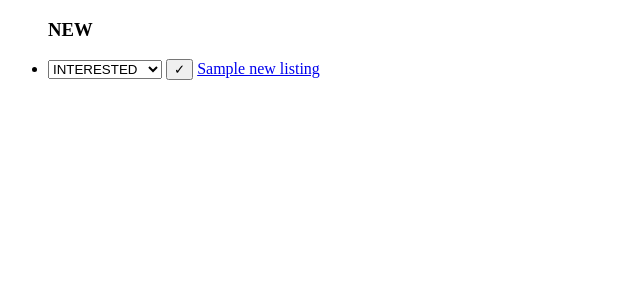
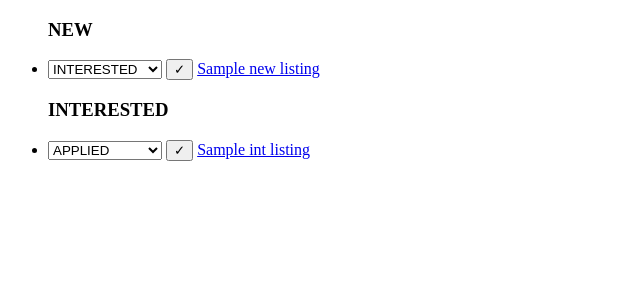
Before and after one commit to JonathanFrederick/job-hunt, a Flask app: template templates/index.html in a window 1280 px wide. Shown: the top 300 px of the page, without its empty margins (0-640 px from the left). Run offline with Flask 2, Linux system fonts and the light colour scheme; the template is opened without the code that fills it: most values are stand-ins (such as "Sample title", 1, 10 or a date in 2020).

Commit message:
added list for interested listings

```diff
--- a/templates/index.html
+++ b/templates/index.html
@@ -5,7 +5,7 @@
     <script type="text/javascript" src="{{ url_for('static', filename='scripts.js') }}"></script>
   </head>
   <body>
-    <ul>
+    <ul id="NEW">
       <h3>NEW</h3>
       {% for new_listing in new_listings %}
       <li>
@@ -19,5 +19,20 @@
       </li>
       {% endfor %}
     </ul>
+
+    <ul id="INTERESTED">
+      <h3>INTERESTED</h3>
+      {% for int_listing in int_listings %}
+      <li>
+        <select name="status" id="{{ int_listing.id }}">
+          <option value="APPLIED">APPLIED</option>
+          <option value="MAYBE LATER">MAYBE LATER</option>
+          <option value="NEVER">NEVER</option>
+        </select>
+        <button onclick="changeStatus({{ int_listing.id }})">&#x2713;</button>
+        <a href="{{ int_listing.url }}" target="_blank">{{ int_listing.title }}</a>
+      </li>
+      {% endfor %}
+    </ul>
   </body>
 </html>
```
